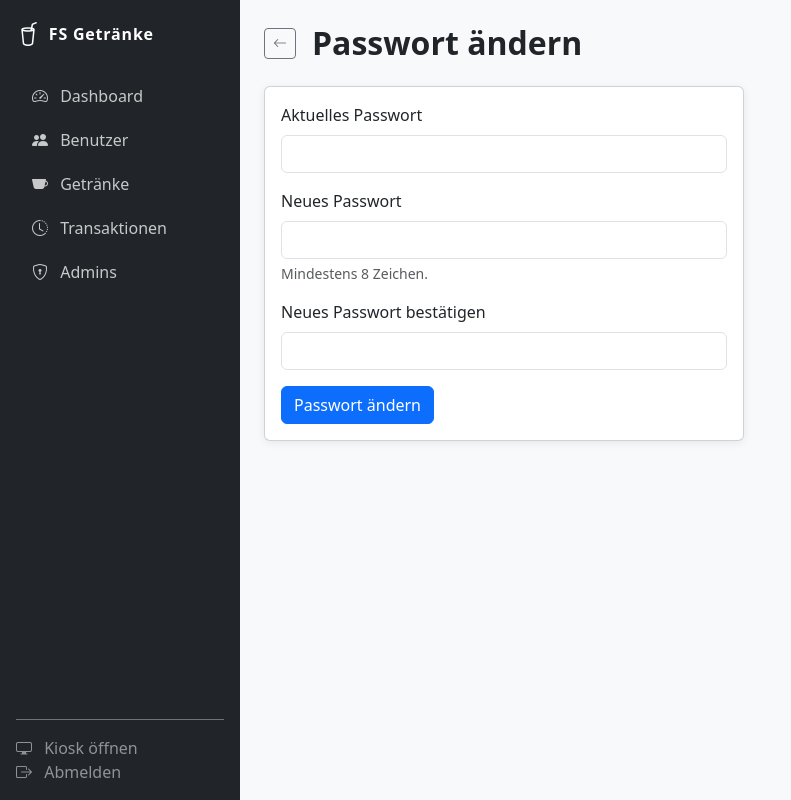
After one commit to ursxf/FSGetraenkeSystem, a Flask app: page /admin/admins/change-password in a window 1280 px wide. The commit adds this page. Shown: the whole page, without its empty margins (0-791 px from the left). Run offline with Flask 3, Linux system fonts and the light colour scheme; a user stored in the database is signed in.

Commit message:
Add admin password change and personalized drink sorting
Co-authored-by: ursxf <242195905+ursxf@users.noreply.github.com>

```diff
--- a/app/admin/forms.py
+++ b/app/admin/forms.py
@@ -1,6 +1,6 @@
 from flask_wtf import FlaskForm
 from wtforms import StringField, PasswordField, IntegerField, BooleanField, SubmitField
-from wtforms.validators import DataRequired, Length, NumberRange, Optional
+from wtforms.validators import DataRequired, Length, NumberRange, Optional, EqualTo
 
 
 class LoginForm(FlaskForm):
@@ -44,3 +44,13 @@ class AdminUserForm(FlaskForm):
     username = StringField("Benutzername", validators=[DataRequired(), Length(max=64)])
     password = PasswordField("Passwort", validators=[DataRequired(), Length(min=8)])
     submit = SubmitField("Admin erstellen")
+
+
+class ChangePasswordForm(FlaskForm):
+    current_password = PasswordField("Aktuelles Passwort", validators=[DataRequired()])
+    new_password = PasswordField("Neues Passwort", validators=[DataRequired(), Length(min=8)])
+    confirm_password = PasswordField(
+        "Neues Passwort bestätigen",
+        validators=[DataRequired(), EqualTo("new_password", message="Die neuen Passwörter stimmen nicht überein.")],
+    )
+    submit = SubmitField("Passwort ändern")
--- a/app/admin/routes.py
+++ b/app/admin/routes.py
@@ -5,7 +5,7 @@ from werkzeug.security import check_password_hash, generate_password_hash
 from app import db, login_manager
 from app.models import AdminUser, User, Drink, Transaction, RFIDTag, UnknownScan
 from app.admin import admin_bp
-from app.admin.forms import LoginForm, UserForm, DrinkForm, DepositForm, AdminUserForm
+from app.admin.forms import LoginForm, UserForm, DrinkForm, DepositForm, AdminUserForm, ChangePasswordForm
 
 
 @login_manager.user_loader
@@ -347,6 +347,21 @@ def admin_user_new():
     return render_template("admin/admin_user_form.html", form=form)
 
 
+@admin_bp.route("/admins/change-password", methods=["GET", "POST"])
+@login_required
+def admin_change_password():
+    form = ChangePasswordForm()
+    if form.validate_on_submit():
+        if not check_password_hash(current_user.password_hash, form.current_password.data):
+            flash("Das aktuelle Passwort ist falsch.", "danger")
+            return render_template("admin/change_password.html", form=form)
+        current_user.password_hash = generate_password_hash(form.new_password.data)
+        db.session.commit()
+        flash("Passwort wurde erfolgreich geändert.", "success")
+        return redirect(url_for("admin.admin_users"))
+    return render_template("admin/change_password.html", form=form)
+
+
 @admin_bp.route("/admins/<int:admin_id>/delete", methods=["POST"])
 @login_required
 def admin_user_delete(admin_id):
--- a/app/templates/admin/admin_users.html
+++ b/app/templates/admin/admin_users.html
@@ -29,7 +29,11 @@
             {% endif %}
           </td>
           <td class="text-end">
-            {% if admin.id != current_user.id %}
+            {% if admin.id == current_user.id %}
+            <a href="{{ url_for('admin.admin_change_password') }}" class="btn btn-sm btn-outline-secondary">
+              <i class="bi bi-key"></i> Passwort ändern
+            </a>
+            {% else %}
             <form method="post" action="{{ url_for('admin.admin_user_delete', admin_id=admin.id) }}"
                   onsubmit="return confirm('Admin \'{{ admin.username }}\' wirklich löschen?');">
               <input type="hidden" name="csrf_token" value="{{ csrf_token() }}">
--- /dev/null
+++ b/app/templates/admin/change_password.html
@@ -0,0 +1,43 @@
+{% extends "admin/base.html" %}
+
+{% block title %}Passwort ändern – FS Getränkesystem{% endblock %}
+
+{% block content %}
+<div class="d-flex align-items-center mb-4 gap-3">
+  <a href="{{ url_for('admin.admin_users') }}" class="btn btn-outline-secondary btn-sm">
+    <i class="bi bi-arrow-left"></i>
+  </a>
+  <h2 class="fw-bold mb-0">Passwort ändern</h2>
+</div>
+
+<div class="card" style="max-width:480px;">
+  <div class="card-body">
+    <form method="post">
+      {{ form.hidden_tag() }}
+      <div class="mb-3">
+        {{ form.current_password.label(class="form-label") }}
+        {{ form.current_password(class="form-control") }}
+        {% for error in form.current_password.errors %}
+          <div class="text-danger small">{{ error }}</div>
+        {% endfor %}
+      </div>
+      <div class="mb-3">
+        {{ form.new_password.label(class="form-label") }}
+        {{ form.new_password(class="form-control") }}
+        <div class="form-text">Mindestens 8 Zeichen.</div>
+        {% for error in form.new_password.errors %}
+          <div class="text-danger small">{{ error }}</div>
+        {% endfor %}
+      </div>
+      <div class="mb-3">
+        {{ form.confirm_password.label(class="form-label") }}
+        {{ form.confirm_password(class="form-control") }}
+        {% for error in form.confirm_password.errors %}
+          <div class="text-danger small">{{ error }}</div>
+        {% endfor %}
+      </div>
+      {{ form.submit(class="btn btn-primary") }}
+    </form>
+  </div>
+</div>
+{% endblock %}
```
Also changed, not shown: app/kiosk/routes.py (+20 -1 lines), tests/test_admin.py (+69 -0 lines), tests/test_kiosk.py (+36 -0 lines).
